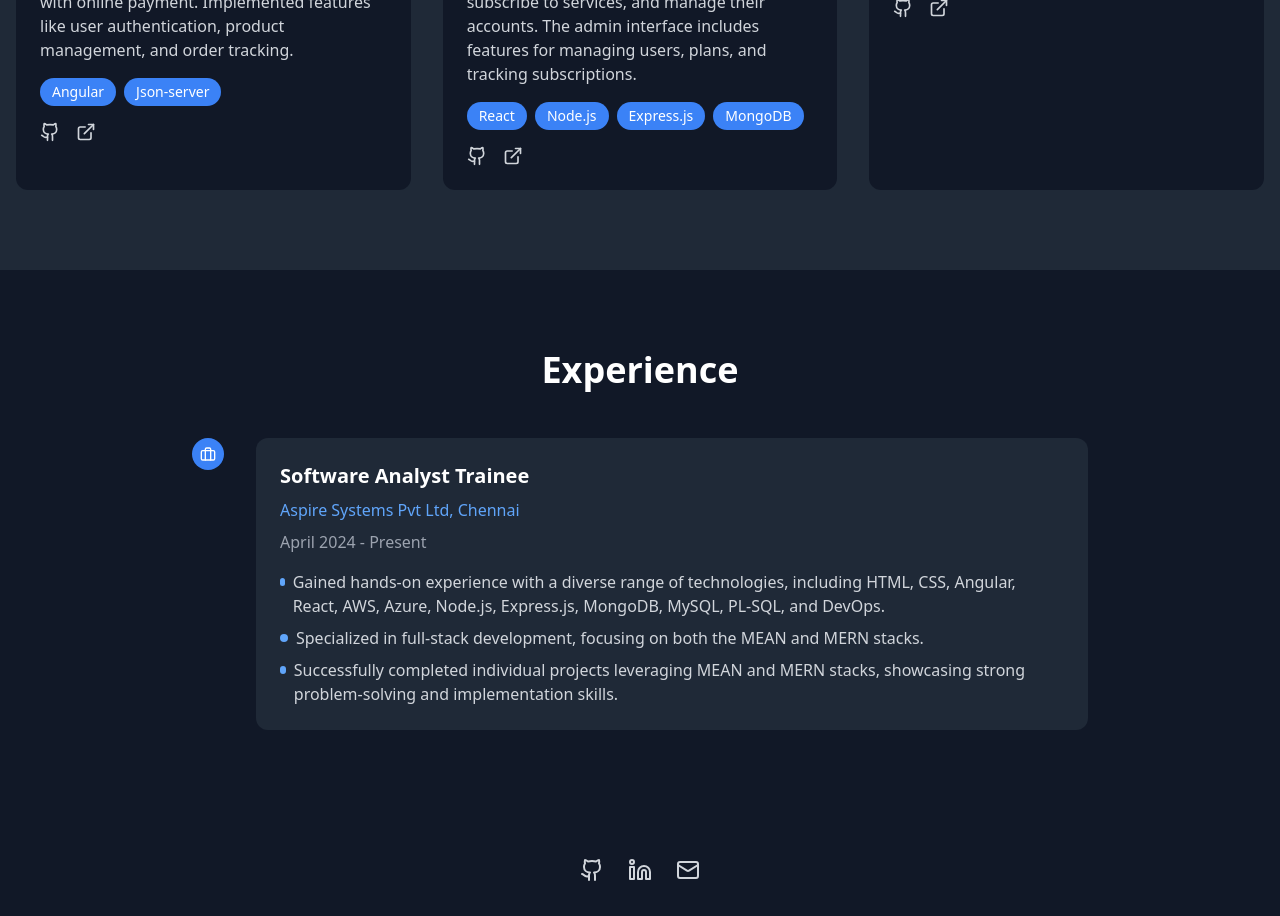
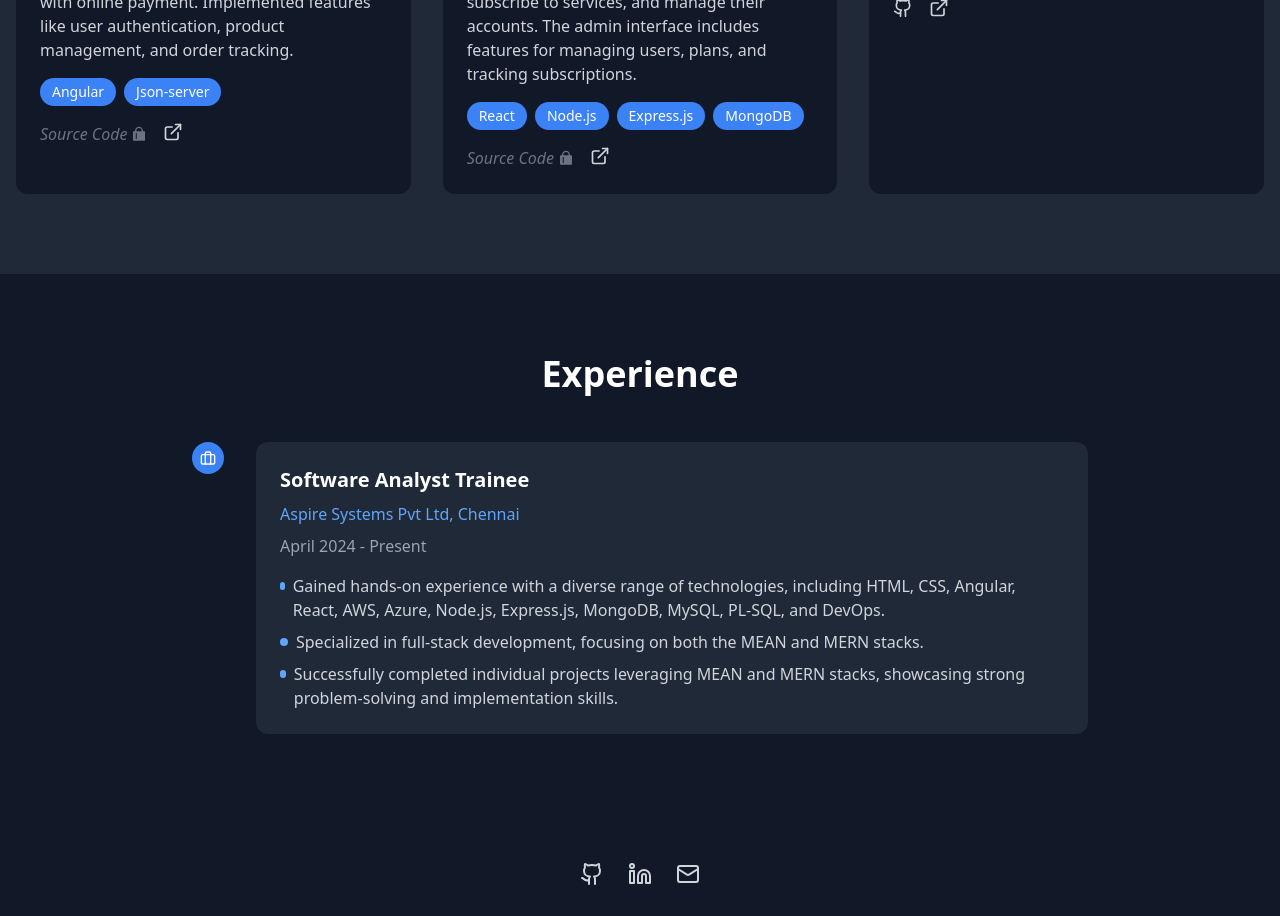
Before and after one commit to nngantharaj/Portfolio, a React (Vite) app: page / in a window 1280 px wide. Shown: the part 3400-4316 px from the top of the page. Built offline with nearby package versions, Linux system fonts and the light colour scheme.

Commit message:
project section altered

```diff
--- a/src/components/sections/ProjectsSection.jsx
+++ b/src/components/sections/ProjectsSection.jsx
@@ -2,6 +2,8 @@ import React from 'react';
 import { motion } from 'framer-motion';
 import { useInView } from 'react-intersection-observer';
 import { Github, ExternalLink } from 'lucide-react';
+import { RiGitRepositoryPrivateFill } from "react-icons/ri";
+
 
 const projects = [
   {
@@ -17,7 +19,6 @@ const projects = [
     description: " Built a full-stack web application with separate user and admin interfaces. The user interface allows customers to explore plans, subscribe to services, and manage their accounts. The admin interface includes features for managing users, plans, and tracking subscriptions. ",
     image: "/sKc.png",
     technologies: ["React", "Node.js", "Express.js", "MongoDB"],
-    github: "#",
     live: "https://skc-f7rm.onrender.com/"
   },
   {
@@ -25,8 +26,8 @@ const projects = [
     description: "Modern portfolio website with animations and responsive design",
     image: "/Portfolio.png",
     technologies: ["React", "Tailwind CSS", "Framer Motion"],
-    github: "#",
-    live: "#"
+    github: "https://github.com/nngantharaj/Portfolio",
+    live: "https://nngantharaj.vercel.app/"
   }
 ];
 
@@ -80,6 +81,7 @@ const ProjectsSection = () => {
                   </div>
 
                   <div className="flex gap-4">
+                    {project.github && project.github !== "#" ? (
                       <a
                         href={project.github}
                         className="text-gray-300 hover:text-white transition-colors"
@@ -88,6 +90,9 @@ const ProjectsSection = () => {
                       >
                         <Github size={20} />
                       </a>
+                    ) : (
+                      <span className="flex items-center text-gray-500 italic gap-1">Source Code <RiGitRepositoryPrivateFill /> </span>
+                    )}
                     <a
                       href={project.live}
                       className="text-gray-300 hover:text-white transition-colors"
```
Lines whose indentation alone changed are shown as unchanged.
